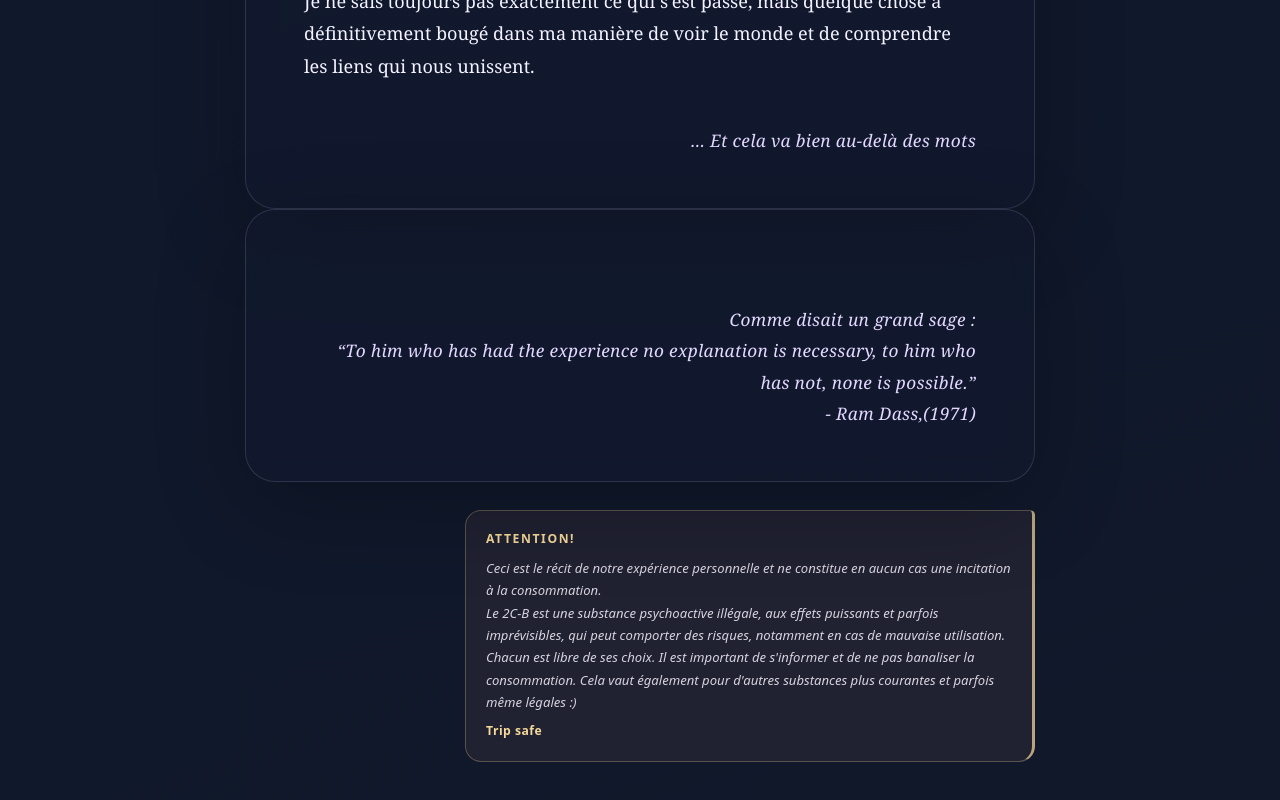
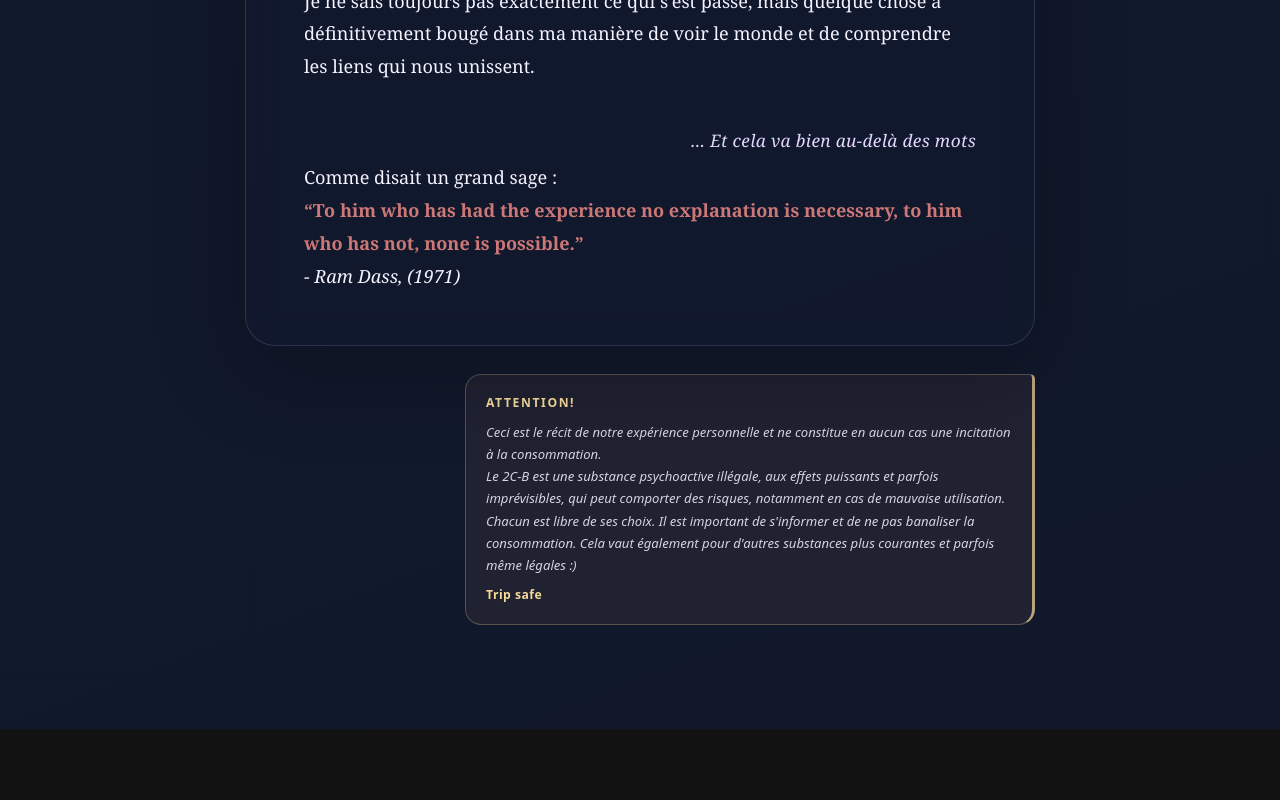
Before and after one commit to alixxnm/trip_report, a plain HTML site: page index.html in a window 1280 px wide. Shown: the part 7705-8505 px from the top of the page. After the commit the page ends 8434 px from the top, so only its background shows below. Drawn offline with Linux system fonts and the light colour scheme.

Commit message:
Update index.html

```diff
--- a/index.html
+++ b/index.html
@@ -363,16 +363,13 @@
         Je ne sais toujours pas exactement ce qui s'est passé, mais quelque chose a définitivement bougé dans ma manière de voir le monde et de comprendre les liens qui nous unissent.</p>
 
         <p class="closing">... Et cela va bien au-delà des mots</p>
+
+        <p class="story">Comme disait un grand sage :<br>
+        <span style="color: #CD7777; font-weight: bold;">“To him who has had the experience no explanation is necessary, to him who has not, none is possible.”</span><br>
+        <span style="font-style: italic;">- Ram Dass, (1971)</span></p>
       </article>
       </main>
 
-      <main>
-      <article class="story">
-      <p class="closing">Comme disait un grand sage :<br>
-      “To him who has had the experience no explanation is necessary, to him who has not, none is possible.”<br>
-      - Ram Dass,(1971)</p>
-      </article>
-    </main>
 
     <aside class="disclaimer">
       <strong>ATTENTION!</strong>
```
